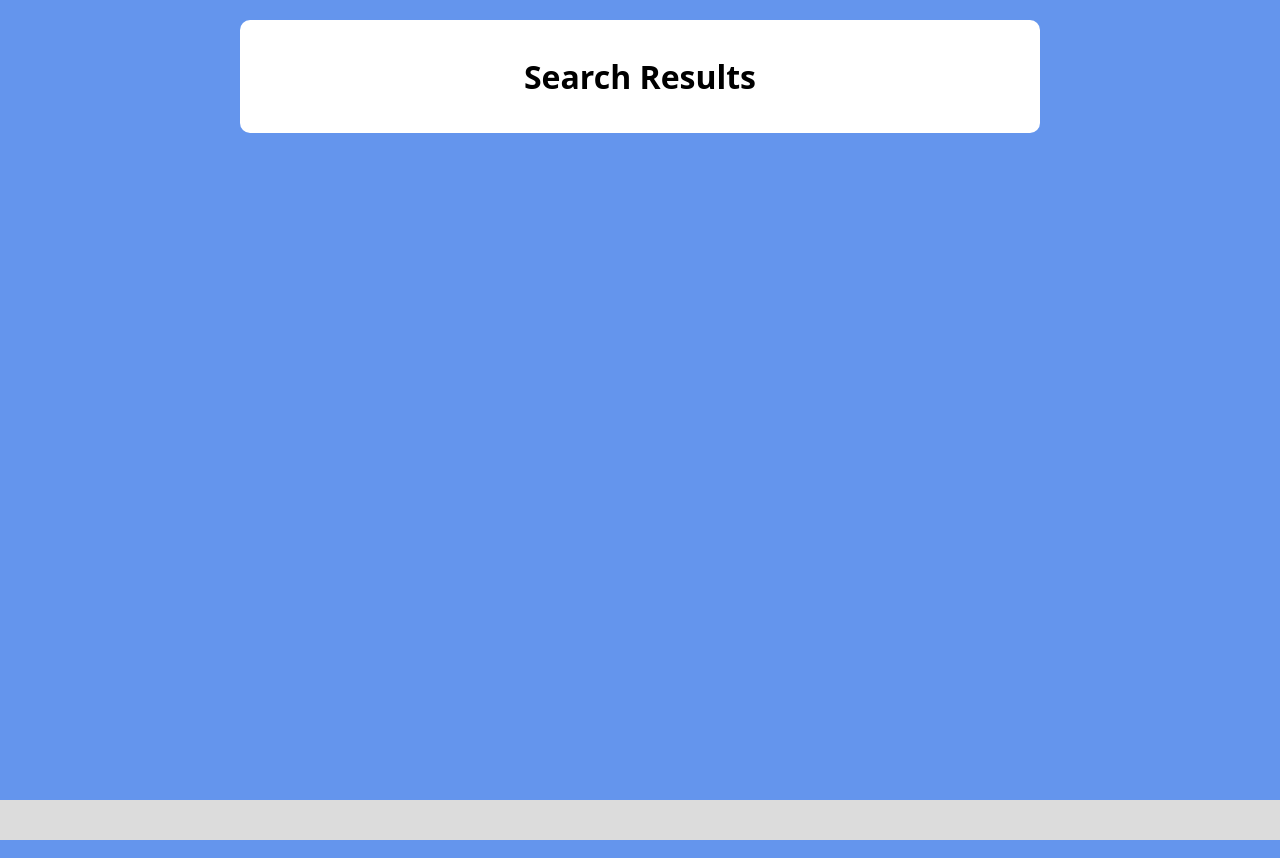
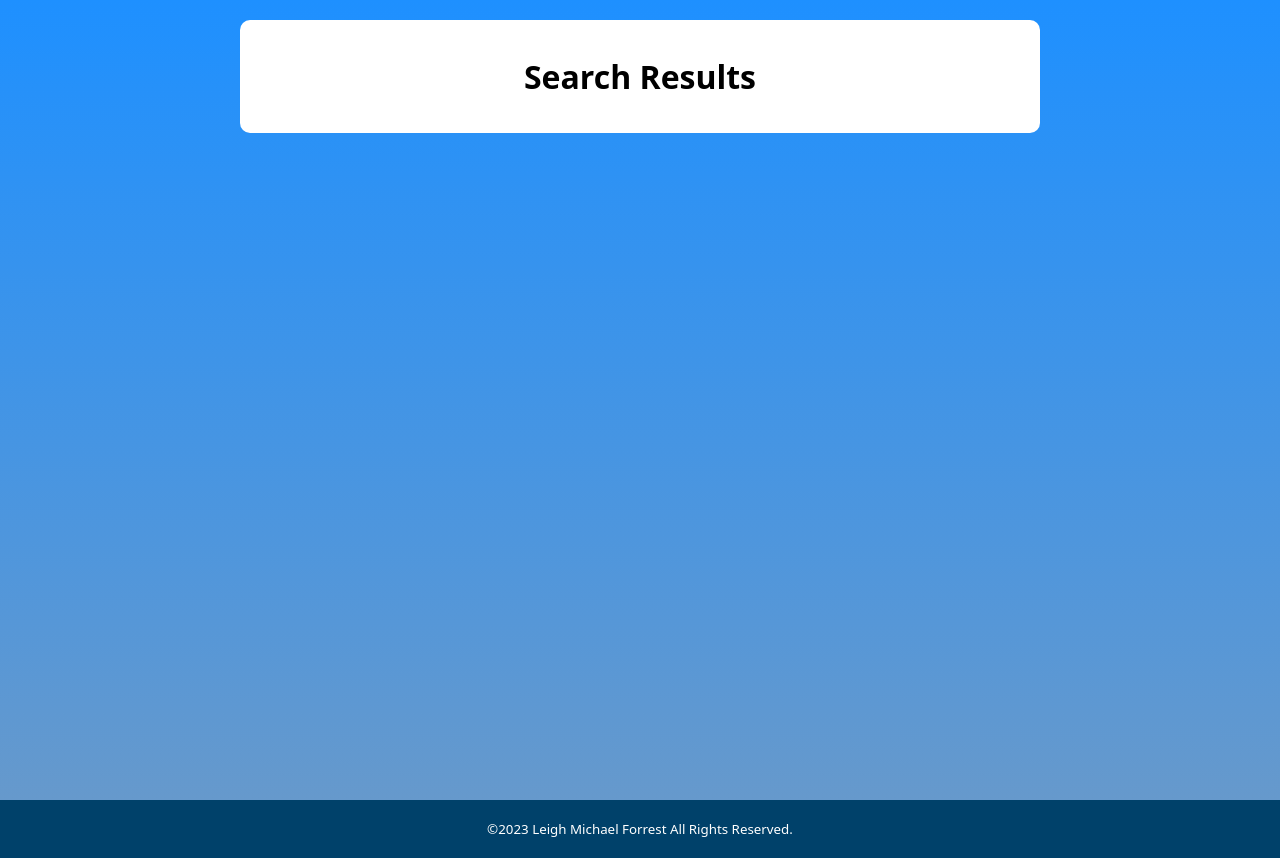
Before and after one commit to catbirdseatio/wiki, a Django app: page /search/1 in a window 1280 px wide. Shown: the part 81-939 px from the top of the page. Run offline with Django 3.2, Linux system fonts and the light colour scheme.

Commit message:
color pallette refined

```diff
--- a/encyclopedia/static/encyclopedia/styles.css
+++ b/encyclopedia/static/encyclopedia/styles.css
@@ -97,7 +97,7 @@ button {
 
 /* HEADER STYLES */
 header {
-  background-color: seagreen;
+  background-color: #2E8B57;
 }
 header nav {
   display: flex;
@@ -170,7 +170,7 @@ header nav .right-navbar ul a:hover {
     left: -100%;
     top: 7.55rem;
     gap: 0;
-    background-color: seagreen;
+    background-color: #2E8B57;
     width: 100%;
     text-align: center;
     transition: 0.5s;
@@ -195,7 +195,7 @@ main {
   align-items: start;
   flex-grow: 1;
   height: 100%;
-  background-color: cornflowerblue;
+  background-image: linear-gradient(dodgerblue, #6699CC);
   overflow: auto;
 }
 main .container {
@@ -233,7 +233,13 @@ main .container .update-link {
 }
 
 footer {
-  background-color: gainsboro;
+  display: flex;
+  align-items: center;
+  justify-content: space-around;
+  background-color: #00416A;
+}
+footer small {
+  color: #fff;
 }
 
 /*# sourceMappingURL=styles.css.map */
--- a/encyclopedia/templates/encyclopedia/layout.html
+++ b/encyclopedia/templates/encyclopedia/layout.html
@@ -36,7 +36,9 @@
             {% block body %}{% endblock %}
         </div>
     </main>
-    <footer></footer>
+    <footer>
+        <small>&COPY;2023 Leigh Michael Forrest All Rights Reserved.</small>
+    </footer>
     <script src="{% static 'encyclopedia/index.js' %}"></script>
 </body>
 </html>
--- a/encyclopedia/templates/encyclopedia/search.html
+++ b/encyclopedia/templates/encyclopedia/search.html
@@ -7,7 +7,7 @@
 {% block body %}
     <h1>Search Results</h1>
 
-    <ul>
+    <ul class="entries">
         {% for result in results %}
             <li><a href="{% url 'title' result %}">{{ result }}</a></li>
         {% endfor %}
--- a/scss/styles.scss
+++ b/scss/styles.scss
@@ -1,4 +1,10 @@
 @import "forms.scss";
+
+$NAV_BACKGROUND: #2E8B57;
+$NAV_TEXT: #fff;
+$NAV_TEXT_HOVER: darkorange;
+$MAIN_BACKGROUND: #6699CC;
+$FOOTER_BACKGROUND: #00416A;
 
 * {
     padding: 0;
@@ -45,7 +51,7 @@ button {
 
 /* HEADER STYLES */
 header {
-    background-color: seagreen;
+    background-color: $NAV_BACKGROUND;
 
     nav {
         display: flex;
@@ -74,7 +80,7 @@ header {
                 margin: 0.5rem auto;
                 -webkit-transition: all 0.3s ease-in-out;
                 transition: all 0.3s ease-in-out;
-                background-color: #fff;
+                background-color: $NAV_TEXT;
             }
         }
 
@@ -139,7 +145,7 @@ header {
                 left: -100%;
                 top: 7.55rem;
                 gap: 0;
-                background-color: seagreen;
+                background-color: $NAV_BACKGROUND;
                 width: 100%;
                 text-align: center;
                 transition: 0.5s;
@@ -170,7 +176,8 @@ main {
     align-items: start;
     flex-grow: 1;
     height: 100%;
-    background-color: cornflowerblue;
+    background-image: linear-gradient(dodgerblue, $MAIN_BACKGROUND);
+    // background-color: $MAIN_BACKGROUND;
     overflow: auto;
 
     .container {
@@ -219,5 +226,12 @@ main {
 
 // FOOTER STYLES
 footer {
-    background-color: gainsboro;
+    display: flex;
+    align-items: center;
+    justify-content: space-around;
+    background-color: $FOOTER_BACKGROUND;
+
+    small {
+        color: $NAV_TEXT;
+    }
 }
```
Also changed, not shown: entries/Elixir.md (deleted, +0 -2 lines), entries/Lorem Ipsum.md (deleted, +0 -3 lines), entries/Phoenix.md (deleted, +0 -6 lines), 1 other file.
